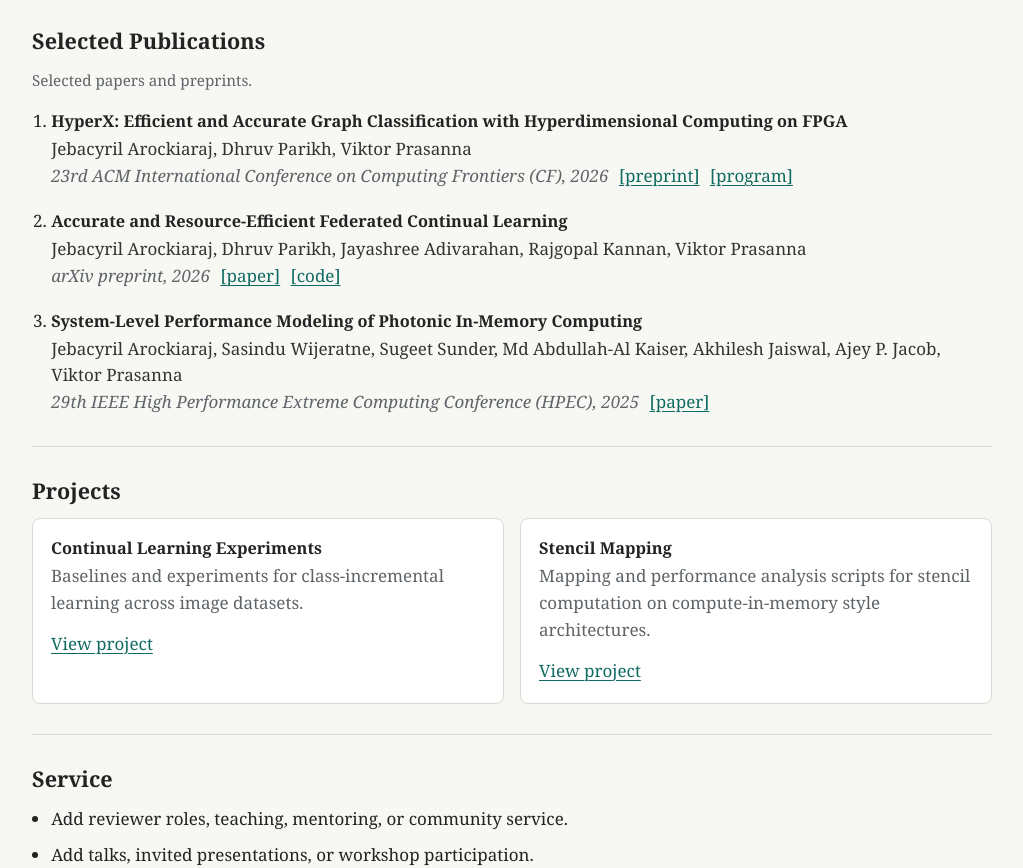
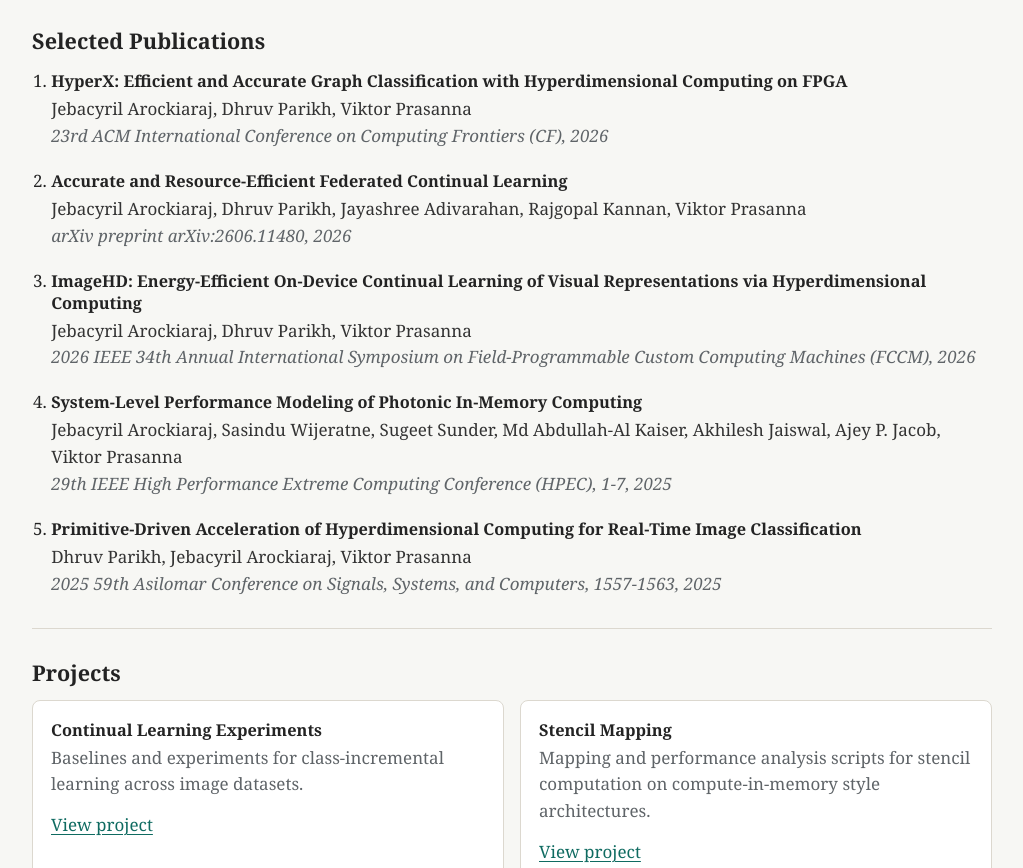
Before and after one commit to JebacyrilArockiaraj/JebacyrilArockiaraj.github.io, a plain HTML site: page index.html in a window 1280 px wide. Shown: the part 1001-1869 px from the top of the page, without its empty margins (128-1151 px from the left). Drawn offline with Linux system fonts and the light colour scheme.

Commit message:
Correct publications list

```diff
--- a/index.html
+++ b/index.html
@@ -92,7 +92,6 @@
 
       <section class="section" aria-labelledby="publications-heading">
         <h2 id="publications-heading">Selected Publications</h2>
-        <p class="note">Selected papers and preprints.</p>
         <ol class="publication-list">
           <li>
             <article>
@@ -106,8 +105,6 @@
               <p class="venue">
                 23rd ACM International Conference on Computing Frontiers
                 (CF), 2026
-                <a href="https://arxiv.org/abs/2512.08089">[preprint]</a>
-                <a href="https://www.computingfrontiers.org/2026/program.html">[program]</a>
               </p>
             </article>
           </li>
@@ -119,9 +116,22 @@
                 Rajgopal Kannan, Viktor Prasanna
               </p>
               <p class="venue">
-                arXiv preprint, 2026
-                <a href="https://arxiv.org/abs/2606.11480">[paper]</a>
-                <a href="https://github.com/JebacyrilArockiaraj/Fed-RAN-SSL">[code]</a>
+                arXiv preprint arXiv:2606.11480, 2026
+              </p>
+            </article>
+          </li>
+          <li>
+            <article>
+              <h3>
+                ImageHD: Energy-Efficient On-Device Continual Learning of
+                Visual Representations via Hyperdimensional Computing
+              </h3>
+              <p class="authors">
+                Jebacyril Arockiaraj, Dhruv Parikh, Viktor Prasanna
+              </p>
+              <p class="venue">
+                2026 IEEE 34th Annual International Symposium on
+                Field-Programmable Custom Computing Machines (FCCM), 2026
               </p>
             </article>
           </li>
@@ -135,8 +145,22 @@
               </p>
               <p class="venue">
                 29th IEEE High Performance Extreme Computing Conference
-                (HPEC), 2025
-                <a href="https://arxiv.org/abs/2602.00892">[paper]</a>
+                (HPEC), 1-7, 2025
+              </p>
+            </article>
+          </li>
+          <li>
+            <article>
+              <h3>
+                Primitive-Driven Acceleration of Hyperdimensional Computing for
+                Real-Time Image Classification
+              </h3>
+              <p class="authors">
+                Dhruv Parikh, Jebacyril Arockiaraj, Viktor Prasanna
+              </p>
+              <p class="venue">
+                2025 59th Asilomar Conference on Signals, Systems, and
+                Computers, 1557-1563, 2025
               </p>
             </article>
           </li>
```
